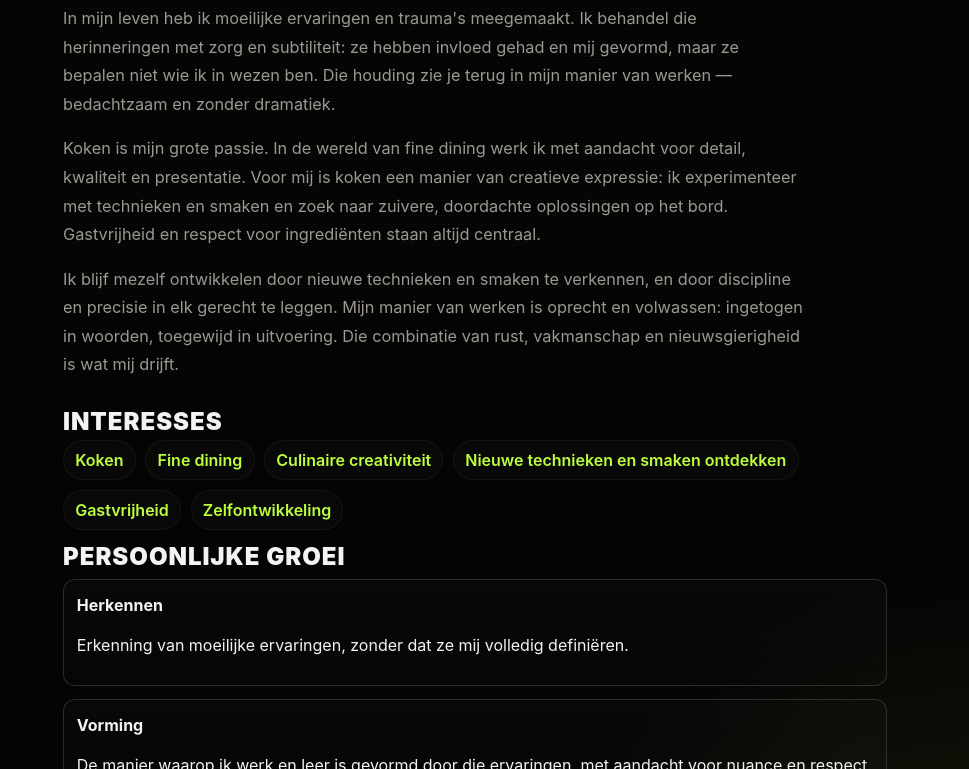
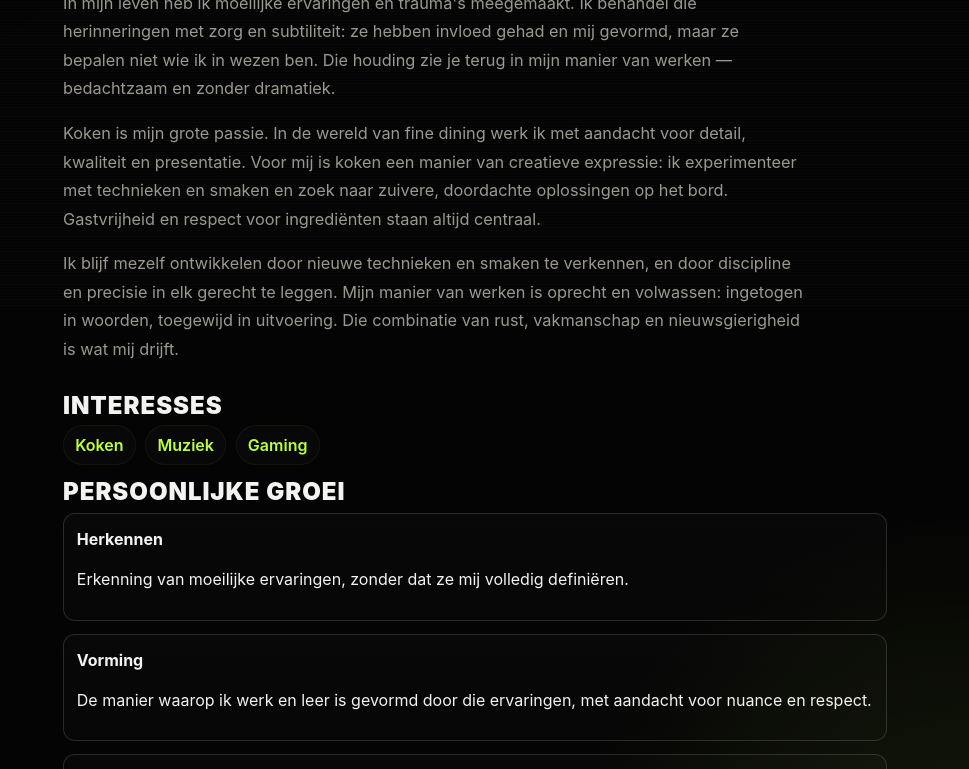
Before and after one commit to 0708-nl/0708, a website: page bio/index.html in a window 1280 px wide. Shown: the part 494-1263 px from the top of the page, without its empty margins (311-1280 px from the left). Drawn offline with Linux system fonts and the light colour scheme.

Commit message:
update 11.7

```diff
--- a/bio/index.html
+++ b/bio/index.html
@@ -51,6 +51,7 @@
           </div>
 
           <div class="about-content">
+            <div id="generated-bio">
               <div class="bio-theme">Thema: Leren, Gaming, Music</div>
               <div class="about-text generated-bio-body">
                 <p>Ik ben van nature een rustig en introvert persoon; ik houd veel voor mezelf en spreek liever spaarzaam. In gesprekken observeer ik, denk ik na en laat ik mijn werk vaak het meeste zeggen.</p>
@@ -59,16 +60,14 @@
                 <p>Koken is mijn grote passie. In de wereld van fine dining werk ik met aandacht voor detail, kwaliteit en presentatie. Voor mij is koken een manier van creatieve expressie: ik experimenteer met technieken en smaken en zoek naar zuivere, doordachte oplossingen op het bord. Gastvrijheid en respect voor ingrediënten staan altijd centraal.</p>
                 <p>Ik blijf mezelf ontwikkelen door nieuwe technieken en smaken te verkennen, en door discipline en precisie in elk gerecht te leggen. Mijn manier van werken is oprecht en volwassen: ingetogen in woorden, toegewijd in uitvoering. Die combinatie van rust, vakmanschap en nieuwsgierigheid is wat mij drijft.</p>
               </div>
+            </div>
 
             <div class="interests" aria-labelledby="interests-heading">
               <h2 id="interests-heading">Interesses</h2>
               <ul>
                 <li>Koken</li>
-                <li>Fine dining</li>
-                <li>Culinaire creativiteit</li>
-                <li>Nieuwe technieken en smaken ontdekken</li>
-                <li>Gastvrijheid</li>
-                <li>Zelfontwikkeling</li>
+                <li>Muziek</li>
+                <li>Gaming</li>
               </ul>
             </div>
 
```
Lines whose indentation alone changed are shown as unchanged.
